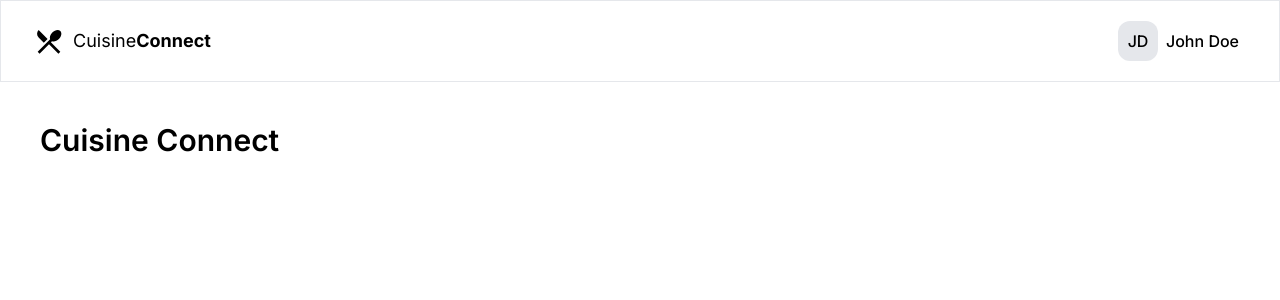
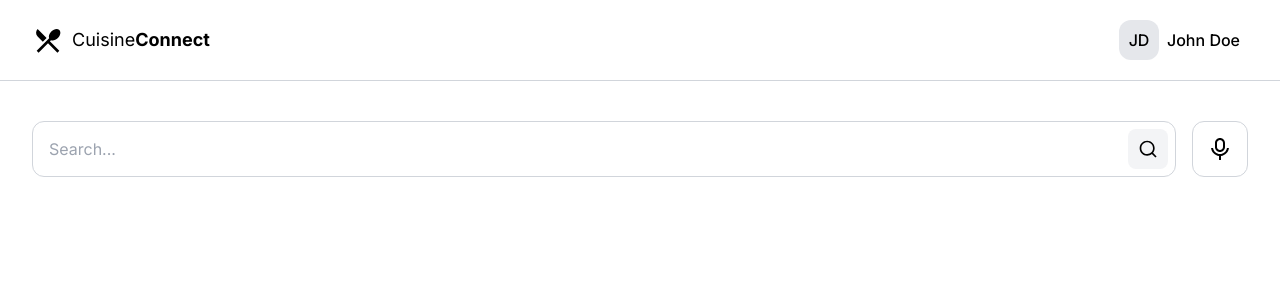
Before and after one commit to mustaphaboudouch/cuisine-connect, a Next.js app: page / in a window 1280 px wide. Shown: the top 300 px of the page. Built offline with nearby package versions, Linux system fonts and the light colour scheme.

Commit message:
feat: add search field

```diff
--- a/src/app/page.tsx
+++ b/src/app/page.tsx
@@ -1,8 +1,10 @@
+import { SearchInput } from "@/components/search-input";
+
 const Page = () => {
   return (
-    <div className="m-10">
-      <h1 className="text-3xl font-semibold">Cuisine Connect</h1>
-    </div>
+    <>
+      <SearchInput />
+    </>
   );
 };
 
--- a/src/components/layout/app-layout.tsx
+++ b/src/components/layout/app-layout.tsx
@@ -10,7 +10,7 @@ const AppLayout = ({ children }: AppLayoutProps) => {
   return (
     <div className="min-h-screen">
       <Navbar />
-      <main>{children}</main>
+      <main className="container py-10">{children}</main>
     </div>
   );
 };
--- a/src/components/navbar/navbar.tsx
+++ b/src/components/navbar/navbar.tsx
@@ -6,7 +6,7 @@ import { UserMenu } from "./user-menu";
 
 const Navbar = () => {
   return (
-    <header className="border bg-white">
+    <header className="border-b border-gray-300 bg-white">
       <div className="container flex h-20 items-center justify-between">
         <Logo />
         <UserMenu
--- a/src/components/search-input/search-input.tsx
+++ b/src/components/search-input/search-input.tsx
@@ -1,19 +1,38 @@
-import React from "react";
-
-import { IconButton } from "../button";
+import * as React from "react";
 
 const SearchInput = () => {
   return (
-    <div className="flex items-center gap-4">
-      <form className="flex w-full items-center">
+    <div className="flex items-center gap-6">
+      <form className="flex flex-1 items-center">
         <input
           type="search"
-          placeholder="Search for recipes"
-          className="h-12 flex-1 rounded-xl bg-primary-50 pl-4 pr-16 placeholder:text-gray-400 focus-visible:outline-none focus-visible:ring-2 focus-visible:ring-primary-200 focus-visible:ring-offset-2"
+          placeholder="Search..."
+          className="h-14 flex-1 rounded-xl border border-gray-300 pl-4 pr-14"
         />
-        <IconButton type="submit" icon="search" className="-ml-12" />
+        <button
+          type="submit"
+          className="-ml-12 inline-flex h-10 w-10 items-center justify-center rounded-lg bg-gray-100 hover:bg-gray-200"
+        >
+          <svg
+            xmlns="http://www.w3.org/2000/svg"
+            viewBox="0 0 24 24"
+            fill="currentColor"
+            className="h-5 w-5"
+          >
+            <path d="M18.031 16.6168L22.3137 20.8995L20.8995 22.3137L16.6168 18.031C15.0769 19.263 13.124 20 11 20C6.032 20 2 15.968 2 11C2 6.032 6.032 2 11 2C15.968 2 20 6.032 20 11C20 13.124 19.263 15.0769 18.031 16.6168ZM16.0247 15.8748C17.2475 14.6146 18 12.8956 18 11C18 7.1325 14.8675 4 11 4C7.1325 4 4 7.1325 4 11C4 14.8675 7.1325 18 11 18C12.8956 18 14.6146 17.2475 15.8748 16.0247L16.0247 15.8748Z"></path>
+          </svg>
+        </button>
       </form>
-      <IconButton icon="mic" className="h-16 w-16 rounded-full" />
+      <button className="inline-flex h-14 w-14 items-center justify-center rounded-xl border border-gray-300 bg-white">
+        <svg
+          xmlns="http://www.w3.org/2000/svg"
+          viewBox="0 0 24 24"
+          fill="currentColor"
+          className="h-6 w-6"
+        >
+          <path d="M11.9998 3C10.3429 3 8.99976 4.34315 8.99976 6V10C8.99976 11.6569 10.3429 13 11.9998 13C13.6566 13 14.9998 11.6569 14.9998 10V6C14.9998 4.34315 13.6566 3 11.9998 3ZM11.9998 1C14.7612 1 16.9998 3.23858 16.9998 6V10C16.9998 12.7614 14.7612 15 11.9998 15C9.23833 15 6.99976 12.7614 6.99976 10V6C6.99976 3.23858 9.23833 1 11.9998 1ZM3.05469 11H5.07065C5.55588 14.3923 8.47329 17 11.9998 17C15.5262 17 18.4436 14.3923 18.9289 11H20.9448C20.4837 15.1716 17.1714 18.4839 12.9998 18.9451V23H10.9998V18.9451C6.82814 18.4839 3.51584 15.1716 3.05469 11Z"></path>
+        </svg>
+      </button>
     </div>
   );
 };
```
